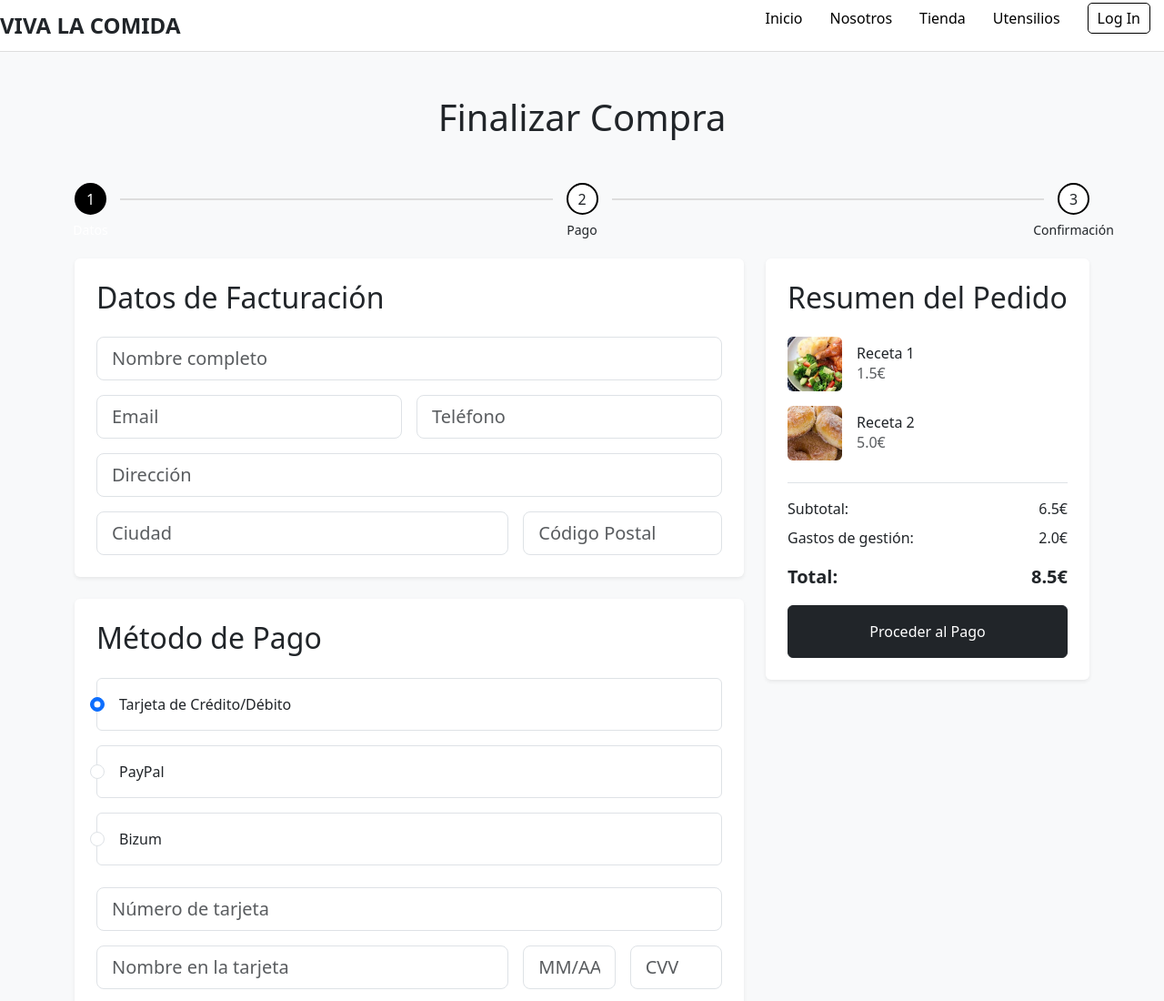
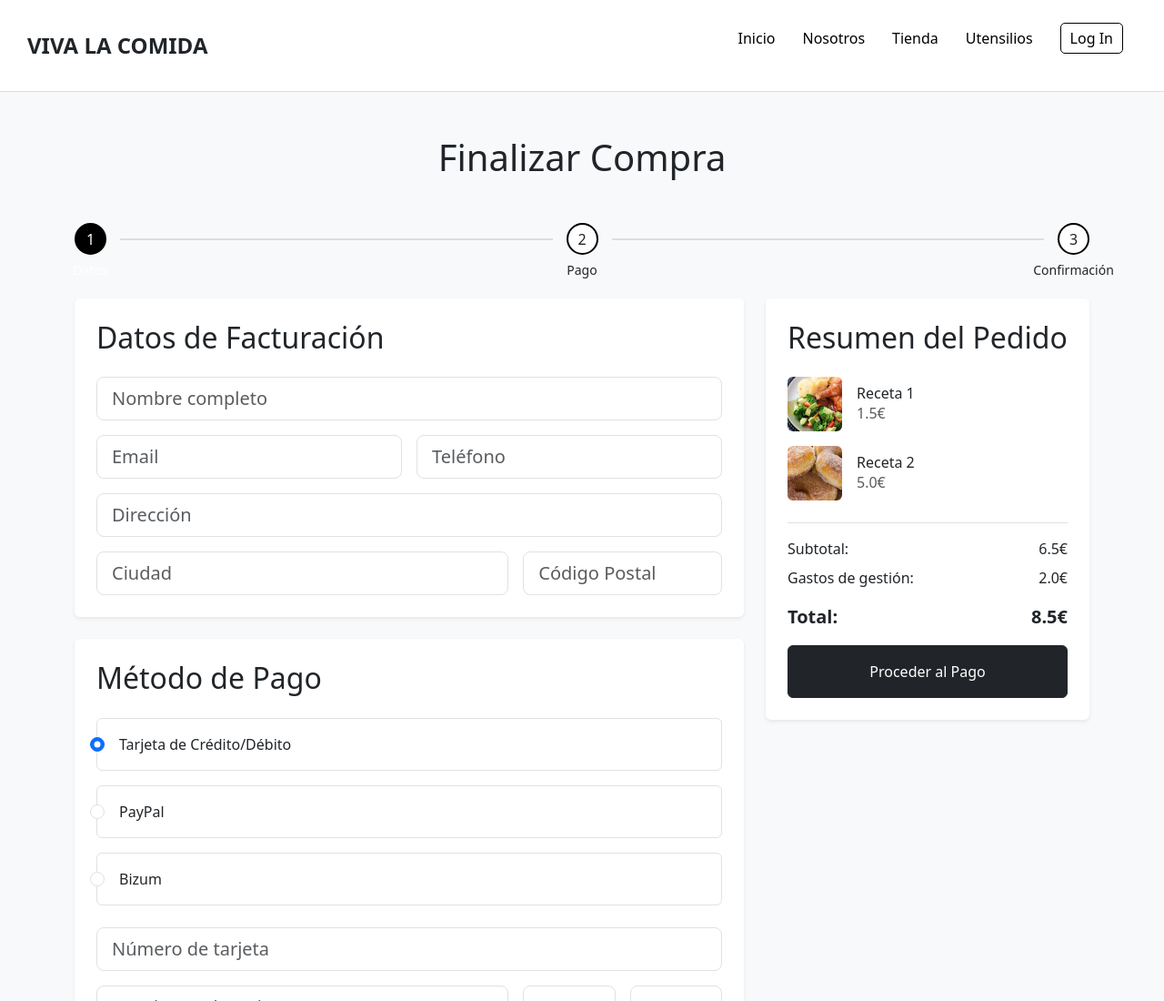
Before and after one commit to Pgtmedac/Creacion_pagina_web_Viva_la_comida, a website: page pago.html in a window 1280 px wide. Shown: the top 1100 px of the page at 91% size. Drawn offline with Linux system fonts and the light colour scheme.

Commit message:
arreglando navbar pago

```diff
--- a/pago.html
+++ b/pago.html
@@ -8,6 +8,9 @@
     <link rel="icon" type="image/x-icon" href="./imagenes/logo.ico">
     <link rel="stylesheet" href="./public/bootstrap.css">
     <style>
+        .navbar{
+            padding: 30px;
+        }
         .progress-step {
             width: 35px;
             height: 35px;
@@ -44,7 +47,7 @@
 </head>
 <body class="bg-light">
     <header>
-        <nav class="navbar">
+        <nav  class="navbar">
             <div class="logo">VIVA LA COMIDA</div>
             <ul class="nav-links">
                 <li><a href="./index.html">Inicio</a></li>
```
